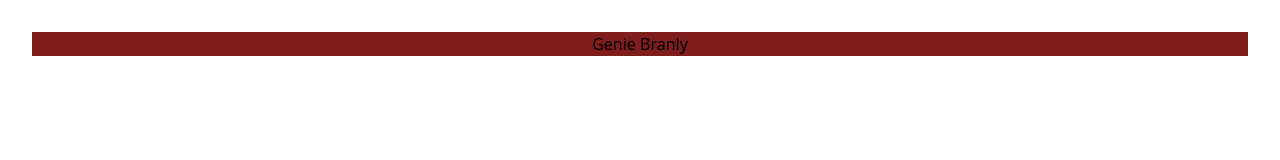
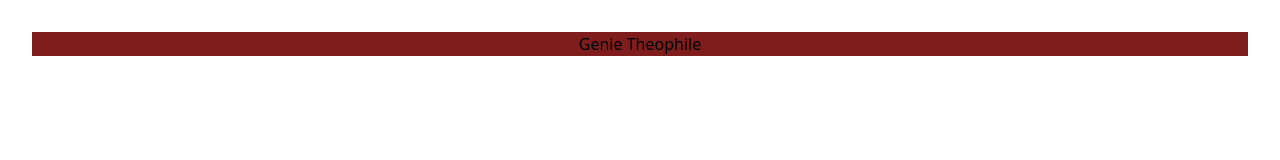
Before and after one commit to biloofranck/Genie-IT-Landing, a React (Vite) app in the folder Genie_IT/: page / in a window 1280 px wide. Shown: the top 160 px of the page. Built offline with nearby package versions, Linux system fonts and the light colour scheme.

Commit message:
About section

```diff
--- a/Genie_IT/src/App.jsx
+++ b/Genie_IT/src/App.jsx
@@ -1,11 +1,12 @@
 
 import './App.css'
+
 
 function App() {
 
   return (
     <div>
-     <h1 className=' bg-red-900'>Genie Branly</h1>
+     <h1 className=' bg-red-900'>Genie Theophile</h1>
     </div>
   )
 }
--- a/Genie_IT/src/test.jsx
+++ /dev/null
@@ -1,11 +0,0 @@
-import React from 'react'
-
-const test = () => {
-  return (
-    <div>
-      <h1>Test</h1>
-    </div>
-  )
-}
-
-export default test
```
